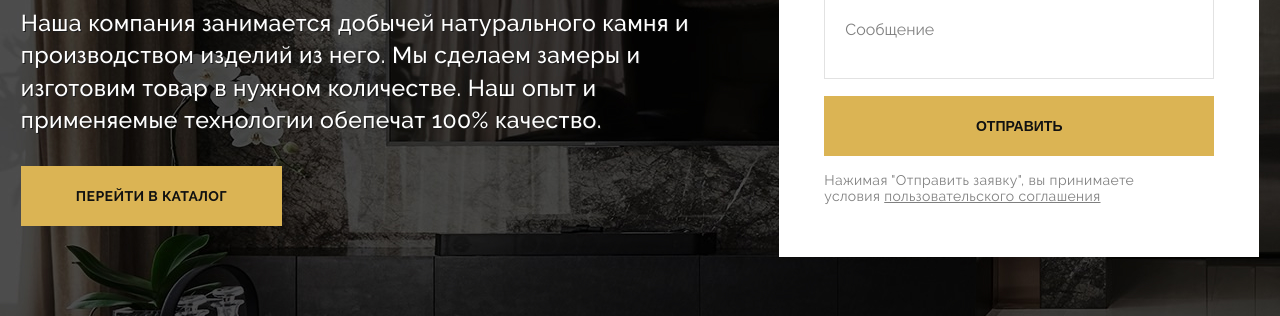
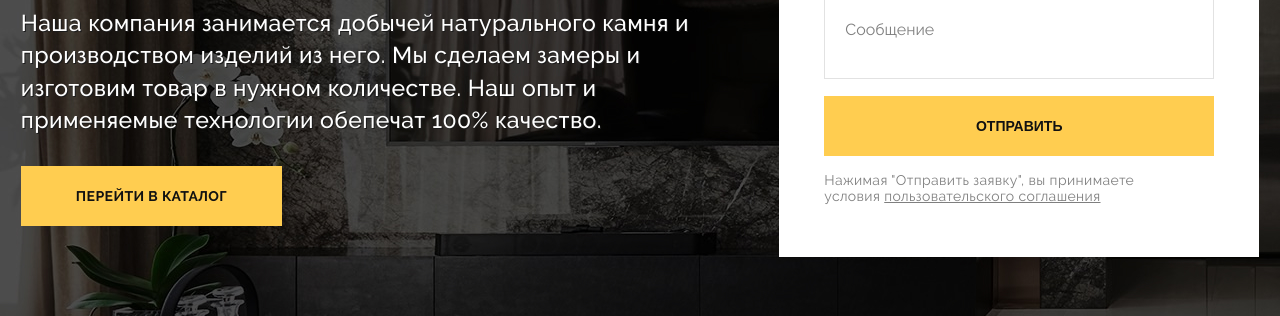
Before and after one commit to vmnekrasovv/geographica, a plain HTML site: page app/index.html in a window 1280 px wide. Shown: the part 484-800 px from the top of the page. Drawn offline with nearby package versions, Linux system fonts and the light colour scheme; files that its build step writes are made by us from their sources; files whose address does not match are found by name.

Commit message:
change basic color

```diff
--- a/app/scss/app.scss
+++ b/app/scss/app.scss
@@ -13,8 +13,8 @@
 	--index: calc(1vw + 1vh);
 
 	--color-first: #242424;
-	--color-second: #DBB454;
-	--color-second-active: #FFCD50;
+	--color-second: #FFCD50;
+	--color-second-active: #FFC531;
 
 }
 
```
